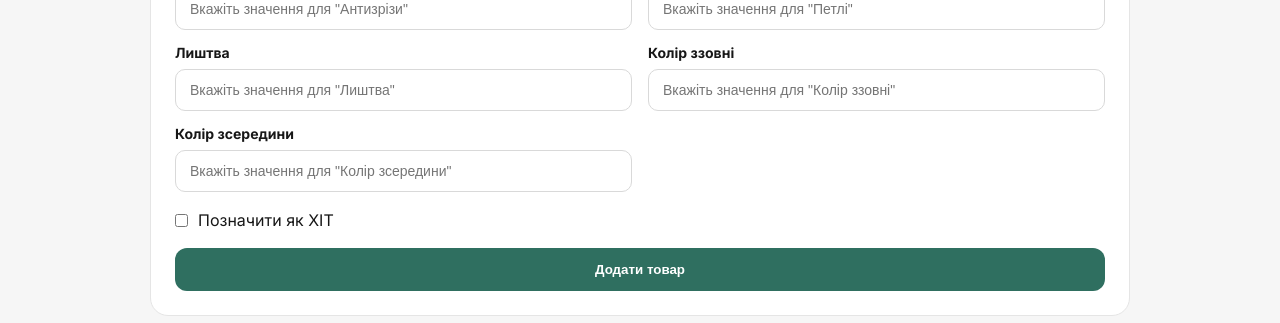
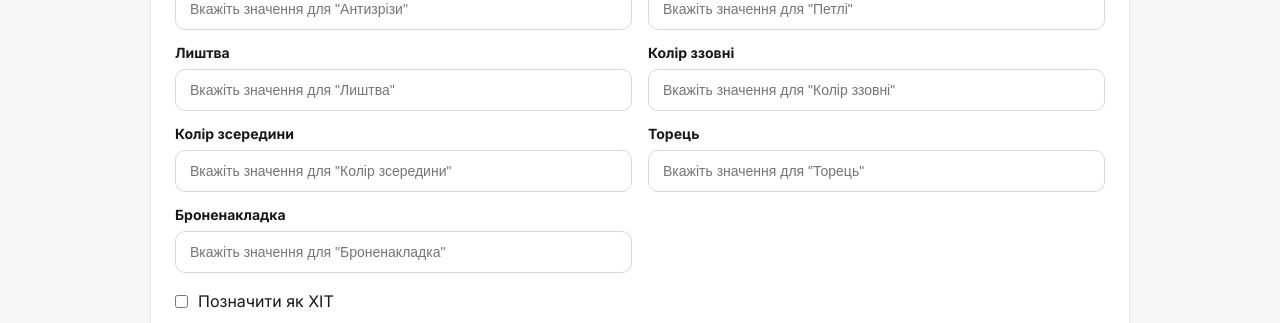
Before and after one commit to Sensei8760/ldk-partner-lviv, a Next.js app: page /admin in a window 1280 px wide. Shown: the part 2420-2743 px from the top of the page. Built offline with nearby package versions, Linux system fonts and the light colour scheme; no server answers; sample sign-in values are in the browser's storage; a web font is replaced by a local one.

Commit message:
changed card style, added additional features and fixed availability bug

```diff
--- a/app/admin/AdminAddProductForm.tsx
+++ b/app/admin/AdminAddProductForm.tsx
@@ -55,6 +55,8 @@ const characteristicLabels = [
   'Лиштва',
   'Колір ззовні',
   'Колір зсередини',
+'Торець',
+  'Броненакладка',
 ] as const;
 
 const MAX_IMAGE_SIZE_BYTES = 5 * 1024 * 1024;
@@ -361,9 +363,6 @@ function validateForm(form: FormState): FormErrors {
 
   const enabledSizeStocks = form.sizeStocks.filter((item) => item.enabled);
 
-  if (enabledSizeStocks.length === 0) {
-    errors.sizeStocks = 'Оберіть хоча б один розмір.';
-  } else {
 const hasInvalidStock = enabledSizeStocks.some((item) => {
   const leftRaw = item.leftStock.trim();
   const rightRaw = item.rightStock.trim();
@@ -383,15 +382,12 @@ function validateForm(form: FormState): FormErrors {
     rightValue < 0 ||
     rightValue > 9999;
 
-      const total = leftValue + rightValue;
-
-      return leftInvalid || rightInvalid || total <= 0;
+  return leftInvalid || rightInvalid;
 });
 
 if (hasInvalidStock) {
   errors.sizeStocks =
-        'Для кожного вибраного розміру вкажіть коректну кількість лівих і правих дверей. Загальна кількість має бути більшою за 0.';
-    }
+    'Для кожного вибраного розміру вкажіть коректну кількість лівих і правих дверей.';
 }
 
   if (description.length > 1000) {
--- a/app/api/products/route.ts
+++ b/app/api/products/route.ts
@@ -58,6 +58,8 @@ const CHARACTERISTIC_LABELS = [
   'Лиштва',
   'Колір ззовні',
   'Колір зсередини',
+'Торець',
+  'Броненакладка',
 ] as const;
 
 const MAX_IMAGE_SIZE_BYTES = 5 * 1024 * 1024;
@@ -460,9 +462,6 @@ function validateAndNormalizeProduct(
     errors.openings = 'Обрано некоректне відкривання.';
   }
 
-  if (sizeStocks.length === 0) {
-    errors.sizeStocks = 'Оберіть хоча б один розмір.';
-  } else {
   const hasInvalidSizeStocks =
   Array.isArray(body.sizeStocks) &&
   body.sizeStocks.some((item) => {
@@ -491,7 +490,6 @@ function validateAndNormalizeProduct(
 if (hasInvalidSizeStocks) {
   errors.sizeStocks =
     'Для кожного вибраного розміру вкажіть коректну кількість лівих і правих дверей.';
-    }
 }
 
   if (description.length > 1000) {
--- a/app/catalog/[id]/ProductGallery.tsx
+++ b/app/catalog/[id]/ProductGallery.tsx
@@ -99,9 +99,8 @@ export default function ProductGallery({ title, images }: ProductGalleryProps) {
   src={currentImage}
   alt={title}
   fill
-            className={styles.image}
-            priority
-            sizes="(max-width: 992px) 100vw, 560px"
+  className={styles.zoomImage}
+  sizes="(max-width: 768px) 100vw, 90vw"
   onError={() => {
     const originalSrc = safeImages[normalizedIndex];
     if (originalSrc && originalSrc !== FALLBACK_PRODUCT_IMAGE) {
@@ -109,7 +108,6 @@ export default function ProductGallery({ title, images }: ProductGalleryProps) {
     }
   }}
 />
-
           {hasMultipleImages && (
             <>
               <button
--- a/components/catalogCard/CatalogCard.module.css
+++ b/components/catalogCard/CatalogCard.module.css
@@ -6,7 +6,7 @@
     flex-direction: column;
     overflow: hidden;
     border-radius: 14px;
-    padding: 32px 24px;
+    padding: 40px 24px 32px 24px;
 }
 
 .cardOutOfStock {
@@ -42,7 +42,7 @@
 
 .imageWrapper {
     position: relative;
-    width: 175px;
+    width: 240px;
     height: 350px;
     margin: 0 auto 24px;
     flex-shrink: 0;
--- a/lib/products.ts
+++ b/lib/products.ts
@@ -111,7 +111,9 @@ const CHARACTERISTIC_LABELS = [
   'Петлі',
   'Лиштва',
   'Колір ззовні',
-'Колір зсередини',
+  'Колір зсередини',
+'Торець',
+'Броненакладка',
 ] as const;
 
 function uniqueStrings<T extends string>(values: T[]) {
```
Lines whose indentation alone changed are shown as unchanged.
